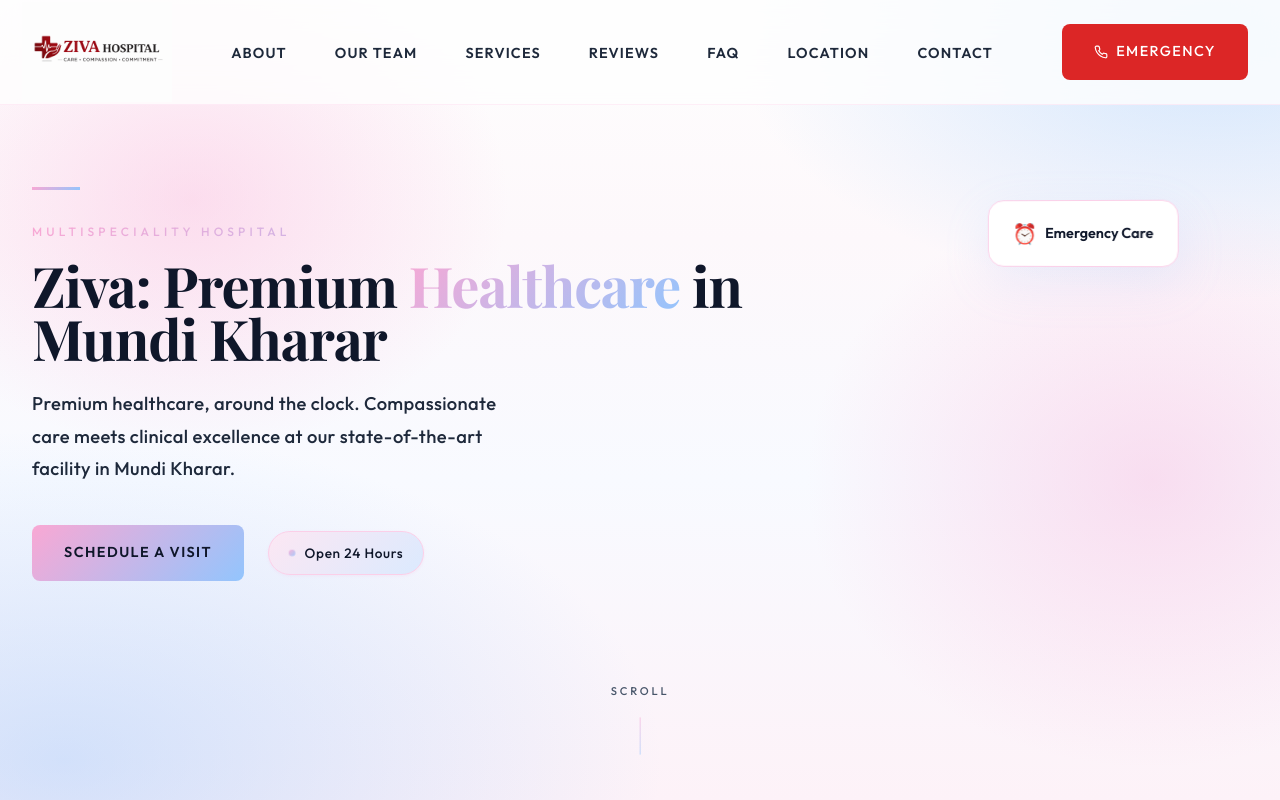
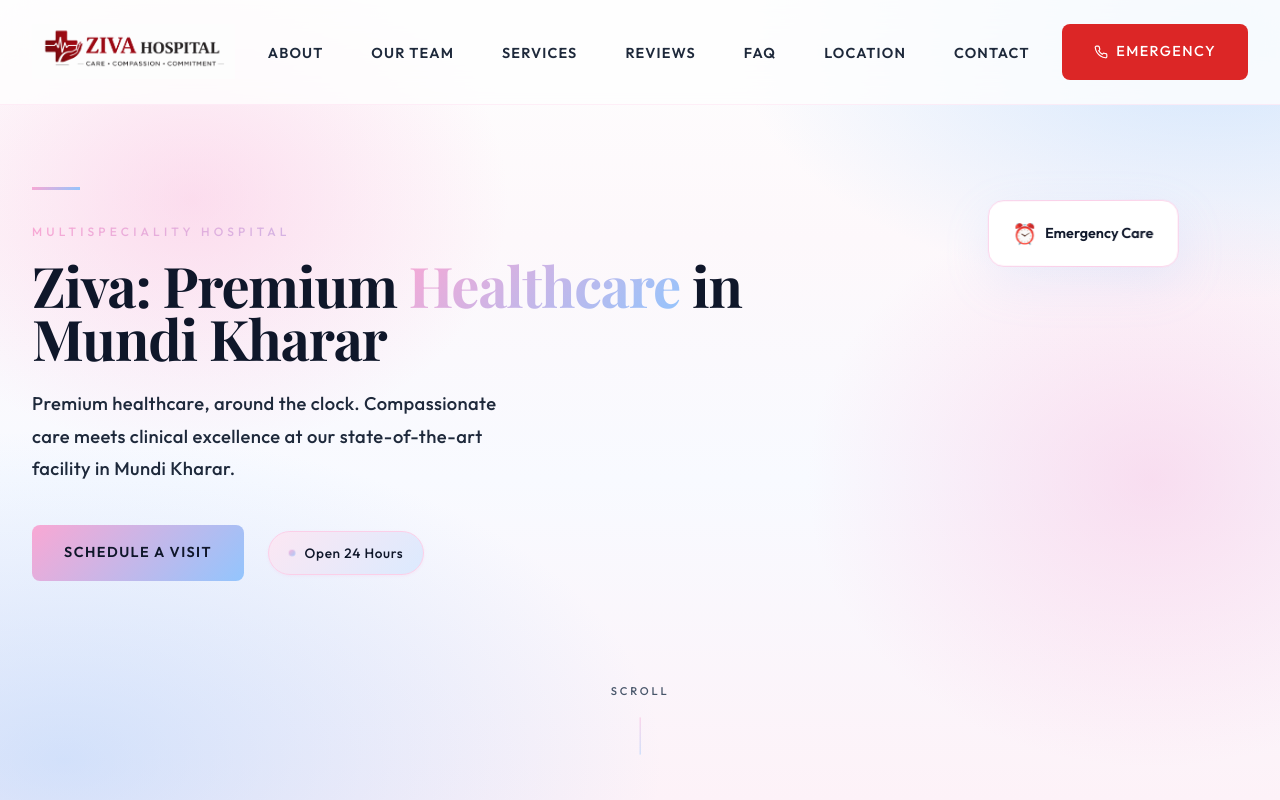
Before and after one commit to Kabir14815/ziva, a React (Vite) app: page / in a window 1280 px wide. Shown: the top 800 px of the page. Built offline with nearby package versions, Linux system fonts and the light colour scheme; a web font is replaced by a local one.

Commit message:
Update logo source to new cropped screenshot and normalize sizing

```diff
--- a/src/index.css
+++ b/src/index.css
@@ -115,10 +115,9 @@
 }
 
 .logo-img {
-  height: 100px;
+  height: 55px;
   width: auto;
   object-fit: contain;
-  margin: -25px -10px;
   mix-blend-mode: multiply;
 }
 .logo:hover { color: #e879a4 !important; }
@@ -1173,10 +1172,9 @@
 }
 
 .footer-logo-img {
-  height: 140px;
+  height: 75px;
   width: auto;
   object-fit: contain;
-  margin: -30px -10px;
   mix-blend-mode: multiply;
 }
 .footer-address {
```
Also changed, not shown: public/logo.png.
